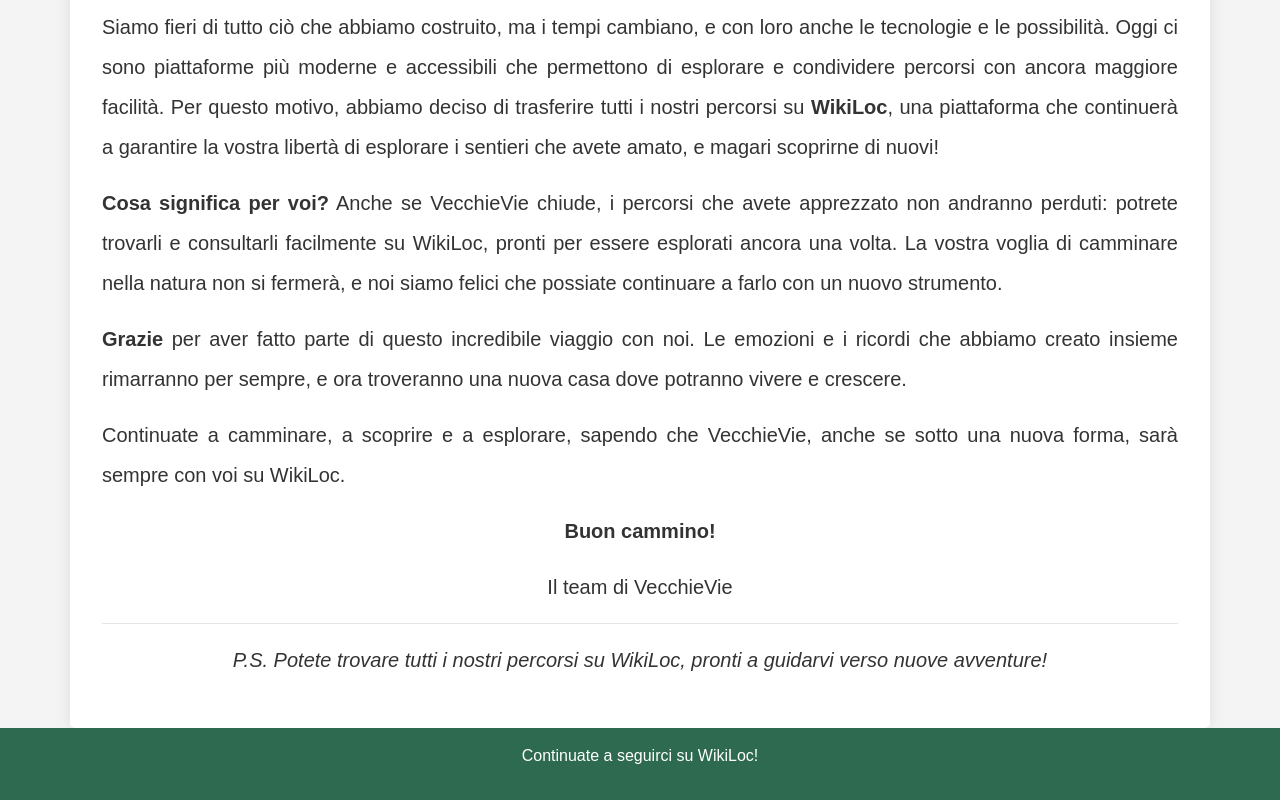
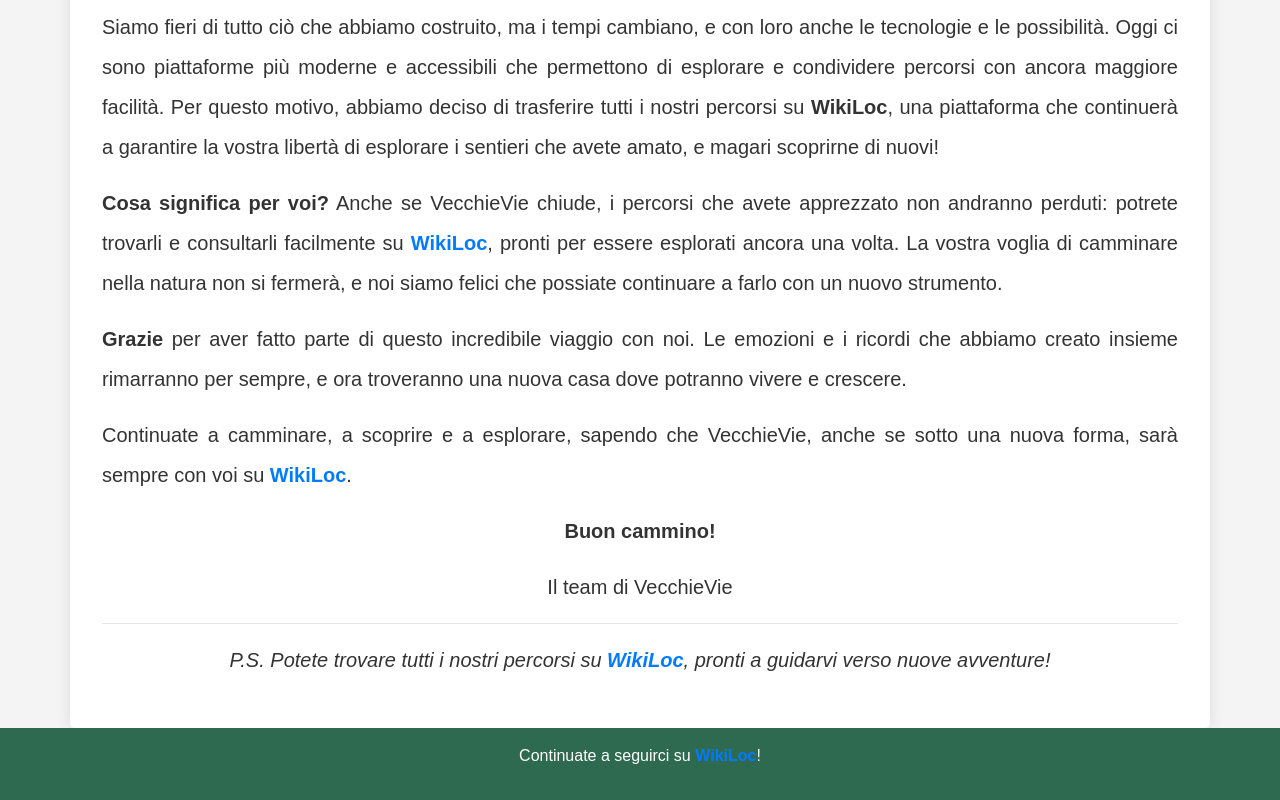
Before and after one commit to zeppaman/vecchievieweb, a plain HTML site: page index.html in a window 1280 px wide. Shown: the part 615-1415 px from the top of the page. Drawn offline with nearby package versions, Linux system fonts and the light colour scheme.

Commit message:
Update index.html

```diff
--- a/index.html
+++ b/index.html
@@ -82,25 +82,25 @@
             Siamo fieri di tutto ci&ograve; che abbiamo costruito, ma i tempi cambiano, e con loro anche le tecnologie e le possibilit&agrave;. Oggi ci sono piattaforme pi&ugrave; moderne e accessibili che permettono di esplorare e condividere percorsi con ancora maggiore facilit&agrave;. Per questo motivo, abbiamo deciso di trasferire tutti i nostri percorsi su <strong>WikiLoc</strong>, una piattaforma che continuer&agrave; a garantire la vostra libert&agrave; di esplorare i sentieri che avete amato, e magari scoprirne di nuovi!
         </p>
         <p>
-            <strong>Cosa significa per voi?</strong> Anche se VecchieVie chiude, i percorsi che avete apprezzato non andranno perduti: potrete trovarli e consultarli facilmente su WikiLoc, pronti per essere esplorati ancora una volta. La vostra voglia di camminare nella natura non si fermer&agrave;, e noi siamo felici che possiate continuare a farlo con un nuovo strumento.
+            <strong>Cosa significa per voi?</strong> Anche se VecchieVie chiude, i percorsi che avete apprezzato non andranno perduti: potrete trovarli e consultarli facilmente su <a href="https://it.wikiloc.com/wikiloc/user.do?id=1407101"><b>WikiLoc</b></a>, pronti per essere esplorati ancora una volta. La vostra voglia di camminare nella natura non si fermer&agrave;, e noi siamo felici che possiate continuare a farlo con un nuovo strumento.
         </p>
         <p>
             <strong>Grazie</strong> per aver fatto parte di questo incredibile viaggio con noi. Le emozioni e i ricordi che abbiamo creato insieme rimarranno per sempre, e ora troveranno una nuova casa dove potranno vivere e crescere.
         </p>
         <p>
-            Continuate a camminare, a scoprire e a esplorare, sapendo che VecchieVie, anche se sotto una nuova forma, sar&agrave; sempre con voi su WikiLoc.
+            Continuate a camminare, a scoprire e a esplorare, sapendo che VecchieVie, anche se sotto una nuova forma, sar&agrave; sempre con voi su <a href="https://it.wikiloc.com/wikiloc/user.do?id=1407101"><b>WikiLoc</b></a>.
         </p>
         <p class="text-center font-weight-bold">Buon cammino!</p>
         <p class="text-center">Il team di VecchieVie</p>
         <hr>
         <p class="text-center">
-            <em>P.S. Potete trovare tutti i nostri percorsi su WikiLoc, pronti a guidarvi verso nuove avventure!</em>
+            <em>P.S. Potete trovare tutti i nostri percorsi su <a href="https://it.wikiloc.com/wikiloc/user.do?id=1407101"><b>WikiLoc</b></a>, pronti a guidarvi verso nuove avventure!</em>
         </p>
     </div>
 
     <!-- Footer -->
     <footer>
-        <p> Continuate a seguirci su WikiLoc!</p>
+        <p> Continuate a seguirci su <a href="https://it.wikiloc.com/wikiloc/user.do?id=1407101"><b>WikiLoc</b></a>!</p>
     </footer>
 
     <!-- Bootstrap JS, Popper.js, and jQuery -->
```
